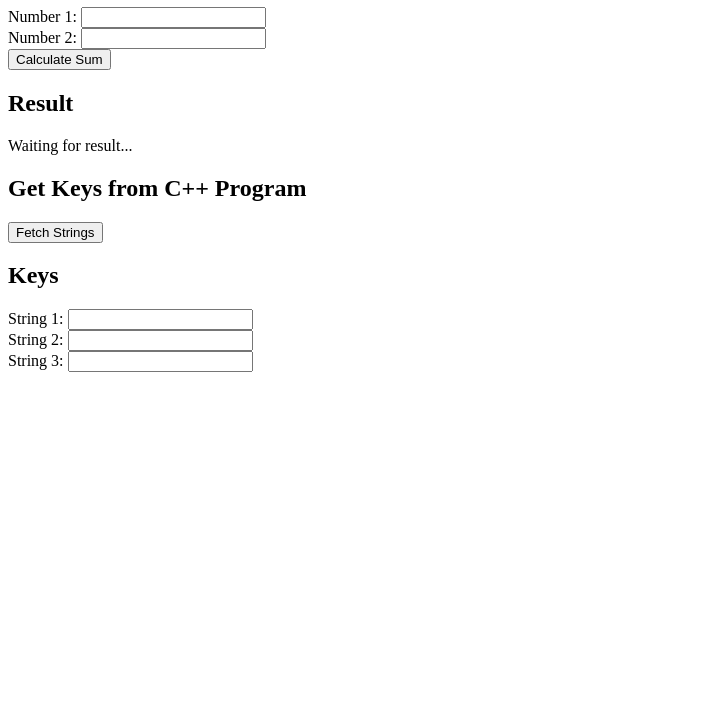
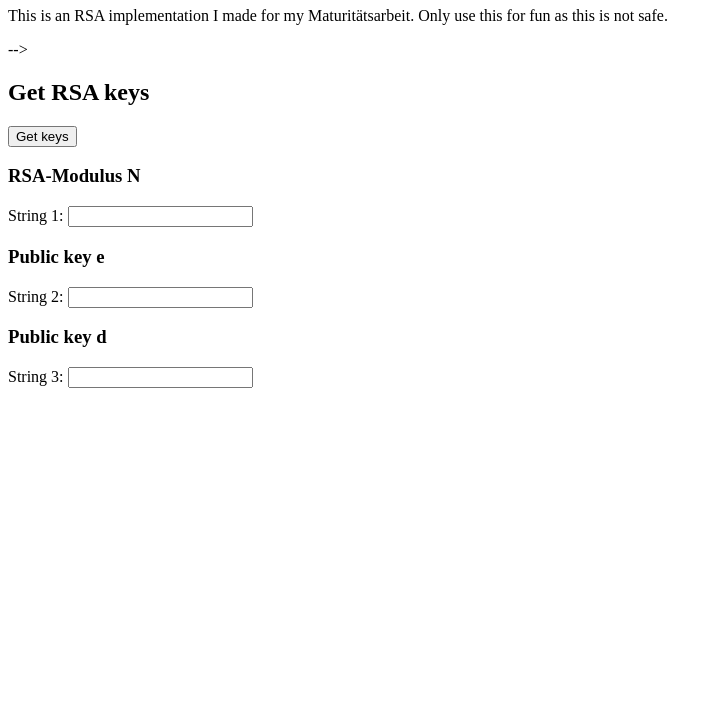
Before and after one commit to Gruetterr/gruetter-dev, a website: page public/index.html in a window 1280 px wide. Shown: the part 73-800 px from the top of the page, without its empty margins (0-722 px from the left). Drawn offline with Linux system fonts and the light colour scheme.

Commit message:
removed sumtest, changed index a lil

```diff
--- a/public/index.html
+++ b/public/index.html
@@ -6,39 +6,41 @@
     <title>C++ Program Interface</title>
 </head>
 <body>
-    <h1>Enter Numbers to Calculate Sum</h1>
+    <h1>Tiny RSA</h1>
+    <p>This is an RSA implementation I made for my Maturitätsarbeit. Only use this for fun as this is not safe.</p>
+    <!--<h1>Enter Numbers to Calculate Sum</h1>-->
+    <!---->
+    <!--<label for="x">Number 1:</label>-->
+    <!--<input type="number" id="x" required>-->
+    <!--<br>-->
+    <!---->
+    <!--<label for="y">Number 2:</label>-->
+    <!--<input type="number" id="y" required>-->
+    <!--<br>-->
+    <!---->
+    <!--<!-- Use onclick to call the function directly -->-->
+    <!--<button onclick="calculateSum()">Calculate Sum</button>-->
+    <!---->
+    <!--<h2>Result</h2>-->
+    <!--<p id="output">Waiting for result...</p>-->
+    <h2>Get RSA keys</h2>
+    <button onclick="getKeys()">Get keys</button>
 
-    <label for="x">Number 1:</label>
-    <input type="number" id="x" required>
+    <h3>RSA-Modulus N</h3>
+    <label for="N_key">String 1:</label>
+    <input type="text" id="N_key" readonly>
     <br>
 
-    <label for="y">Number 2:</label>
-    <input type="number" id="y" required>
+    <h3>Public key e</h3>
+    <label for="e_key">String 2:</label>
+    <input type="text" id="e_key" readonly>
     <br>
 
-    <!-- Use onclick to call the function directly -->
-    <button onclick="calculateSum()">Calculate Sum</button>
-
-    <h2>Result</h2>
-    <p id="output">Waiting for result...</p>
-
-
-    <h2>Get Keys from C++ Program</h2>
-    <button onclick="getKeys()">Fetch Strings</button>
-
-    <h2>Keys</h2>
-    <label for="string1">String 1:</label>
-    <input type="text" id="string1" readonly>
+    <h3>Public key d</h3>
+    <label for="d_key">String 3:</label>
+    <input type="text" id="d_key" readonly>
     <br>
 
-    <label for="string2">String 2:</label>
-    <input type="text" id="string2" readonly>
-    <br>
-
-    <label for="string3">String 3:</label>
-    <input type="text" id="string3" readonly>
-    <br>
-    <!-- Link to the external JavaScript file -->
     <script src="scripts/app.js"></script>
 </body>
 </html>
--- a/public/scripts/app.js
+++ b/public/scripts/app.js
@@ -5,7 +5,7 @@ function calculateSum() {
   const y = document.getElementById('y').value;
 
   // Send the input to the server
-  fetch(`/run?x=${x}&y=${y}`)
+  fetch(`/runSum?x=${x}&y=${y}`)
     .then(response => response.text())
     .then(data => {
       // Display the result in the output paragraph
@@ -28,9 +28,9 @@ function getKeys() {
     })
     .then(data => {
       // Update input fields with the returned strings
-      document.getElementById('string1').value = data[0] || '';
-      document.getElementById('string2').value = data[1] || '';
-      document.getElementById('string3').value = data[2] || '';
+      document.getElementById('N_key').value = data[0] || '';
+      document.getElementById('e_key').value = data[1] || '';
+      document.getElementById('d_key').value = data[2] || '';
     })
     .catch(error => {
       console.error('Error:', error);
```
